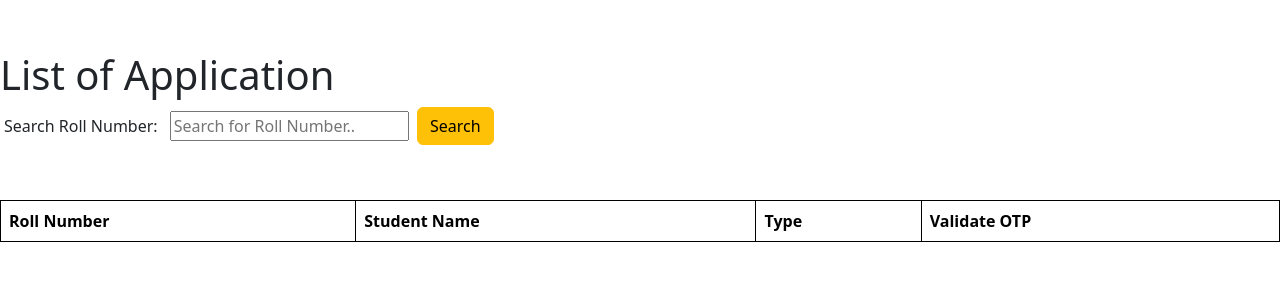
After one commit to JithinPonduru/Student-Outpass-System, a Django app: page /ListofApplicants in a window 1280 px wide. The commit adds this page. Shown: the top 300 px of the page. Run offline with Django 3.2, Linux system fonts and the light colour scheme; data comes from the database, SQL or seed files in the repository; both versions use the stored data as it was after the commit; lists and menus that the app fills with data are empty.

Commit message:
Completed

```diff
--- a/IDPAPP/models.py
+++ b/IDPAPP/models.py
@@ -12,9 +12,12 @@ class Student(models.Model):
     validation = models.BooleanField(default=False)
     StudentOut = models.BooleanField(default=False)
     StudentIn = models.BooleanField(default=True)
+    HomeOuting = models.BooleanField(default=False)
+    GeneralOuting = models.BooleanField(default=True)
     OutTime = models.CharField(max_length=200)
     InTime = models.CharField(max_length=200)
     otp_expiry = models.DateTimeField()
+    showinnotverified = models.BooleanField(default=True)
 
     def __str__(self):
         return self.roll
@@ -33,6 +36,8 @@ class OutRecord(models.Model):
     student = models.ForeignKey(Student, on_delete=models.CASCADE, related_name='out_records')
     OutDate = models.CharField(max_length=200)
     InDate = models.CharField(max_length=200)
+    HomeOuting = models.BooleanField(default=False)
+    GeneralOuting = models.BooleanField(default=True)
 
     def __str__(self):
         return f"{self.student.roll}"
--- a/IDPAPP/urls.py
+++ b/IDPAPP/urls.py
@@ -26,5 +26,9 @@ urlpatterns = [
     path('otp',views.verify_otp,name='OTP'),
     path('OutGoing',views.OutGoing,name='OutGoing'),
     path('InComing',views.Incoming,name='Incoming'),
-    path('StudentRecord',views.functiontemp,name='studentrecord')
+    path('StudentRecord',views.functiontemp,name='studentrecord'),
+    path('resendotp',views.ResendOTP,name='resendotp'),
+    path('viewotp',views.ViewOTP,name='viewotp'),
+    path('ListofApplicants', views.ListofApplicants, name='ListofApplicants'),
+
 ]
--- a/IDPAPP/views.py
+++ b/IDPAPP/views.py
@@ -13,6 +13,7 @@ from django.views.decorators.csrf import csrf_exempt
 
 indian_timezone = timezone.get_fixed_timezone(330)
 
+
 @csrf_exempt
 def index(request):
     if request.method == 'POST':
@@ -22,36 +23,41 @@ def index(request):
             roll_number = received_data.get('roll')
             roll_number = roll_number[:13]
             Uid = received_data.get('uid')
+            General = received_data.get('General')
+            Home = received_data.get('Home')
         except json.JSONDecodeError:
             Name = request.POST.get('name')
             roll_number = request.POST.get('roll')
             roll_number = roll_number[:13]
             Uid = request.POST.get('uid')
-        print(Name, roll_number, Uid)
+            General = request.POST.get('General')
+            Home = request.POST.get('Home')
         try:
             student = Test.objects.get(roll=roll_number)
-            phone_number = student.phone
+            phone_number = Test.objects.get(roll=roll_number).phone
 
             OTP = random.randint(100000, 999999)
-            account_sid = Twiliodetails.account_sid
-            auth_token = Twiliodetails.auth_token
-            client = Client(account_sid, auth_token)
-            message = client.messages.create(
-                body=f'\nHello, {OTP} is your OTP. Your child is leaving the camp with admission number {roll_number}. If you consent to your child leaving the campus, please share this. Good for a duration of five minutes.',
-                from_='+18587790079',
-                to='+91' + str(phone_number)
-            )
+            # account_sid = Twiliodetails.account_sid
+            # auth_token = Twiliodetails.auth_token
+            # client = Client(account_sid, auth_token)
+            # message = client.messages.create(
+            #     body=f'\nHello, {OTP} is your OTP. Your child is leaving the camp with admission number {roll_number} Name {student.name}. If you consent to your child leaving the campus, please share this. Good for a duration of five minutes.',
+            #     from_='+18587790079',
+            #     to='+91' + str(phone_number)
+            # )
             print(OTP)
-
             try:
                 student = Student.objects.get(roll=roll_number)
                 student.otp = OTP
-
+                student.GeneralOuting = General
+                student.HomeOuting = Home
             except Student.DoesNotExist:
                 student = Student.objects.create(roll=roll_number, name=Name, uid=Uid, otp=OTP,otp_expiry=timezone.now().astimezone(indian_timezone) + timezone.timedelta(minutes=5))
             student.validation = False
             student.InTime = ""
             student.OutTime = ""
+            student.GeneralOuting = General
+            student.HomeOuting = Home
             student.otp_expiry = timezone.now().astimezone(indian_timezone) + timezone.timedelta(minutes=5) + timezone.timedelta(hours=5, minutes=30)
             student.save()
             return render(request, 'index.html')
@@ -78,11 +84,10 @@ def verify_otp(request):
                 return HttpResponse('OTP expired. Please request a new OTP.')
 
             elif str(otp_input) == str(student.otp):
-                print('OTP verified')
                 student.validation = True
+                student.showinnotverified = False
                 student.save()
-                print(student.validation)
-                return redirect('/' ,{'verification' : True})
+                return render(request,'index.html' ,{'verification' : True})
 
             elif not student.validation:
                 return HttpResponse(f'Student is not Verified with Roll_number : {student.roll} and Name : {student.name} Please request an OTP.')
@@ -107,21 +112,28 @@ def OutGoing(request):
             roll_number = roll_number[:13]
 
         try:
-            print(roll_number)
-            student = Student.objects.get(roll=roll_number, validation=True)
-            print('student validated')
+            student = Student.objects.get(roll=roll_number, validation=True,StudentOut=False)
             now = timezone.now().astimezone(indian_timezone)
             timevar = now.strftime("%A, %d %B %Y %H:%M:%S")
             student.OutTime = timevar
             student.StudentOut = True
             student.StudentIn = False
             student.InTime = "Still out of campus"
+            phone_number = Test.objects.get(roll=roll_number).phone
+            account_sid = Twiliodetails.account_sid
+            auth_token = Twiliodetails.auth_token
+            client = Client(account_sid, auth_token)
+            # message = client.messages.create(
+            #     body=f'\nYour child with admission number {roll_number} has left the campus. If you have not consented to this, please contact the authorities.',
+            #     from_='+18587790079',
+            #     to='+91' + str(phone_number)
+            # )
             student.save()
-            dataitem = OutRecord.objects.create(student=student, OutDate=timevar)
+            dataitem = OutRecord.objects.create(student=student, OutDate=timevar , GeneralOuting=student.GeneralOuting, HomeOuting=student.HomeOuting)
             dataitem.save()
             return render(request, 'OutGoing.html', {'roll_number': roll_number})
         except Student.DoesNotExist:
-            return HttpResponse("Student not validated or not found.")
+            return HttpResponse("Student not validated or not found or already marked as out of campus.")
     else:
         return render(request, 'OutGoing.html')
 
@@ -137,7 +149,7 @@ def Incoming(request):
             roll_number = roll_number[:13]
 
         try:
-            student = Student.objects.get(roll=roll_number, validation=True)
+            student = Student.objects.get(roll=roll_number, validation=True,StudentOut=True)
             now = timezone.now().astimezone(indian_timezone)
             timevar = now.strftime("%A, %d %B %Y %H:%M:%S")
 
@@ -145,16 +157,27 @@ def Incoming(request):
             student.StudentOut = False
             student.StudentIn = True
             student.InTime = timevar
-            student.save()
+            account_sid = Twiliodetails.account_sid
+            auth_token = Twiliodetails.auth_token
+            client = Client(account_sid, auth_token)
+            phone_number = Test.objects.get(roll=roll_number).phone
+            # message = client.messages.create(
+            #     body=f'\nYour child with admission number {roll_number} has returned to the campus. If you have not consented to this, please contact the authorities.',
+            #     from_='+18587790079',
+            #     to='+91' + str(phone_number)
+            # )
+
+
             try:
                 dataitem = OutRecord.objects.get(student=student, InDate="")
                 dataitem.InDate = timevar
                 dataitem.save()
             except OutRecord.DoesNotExist:
                 return HttpResponse ("OutRecord not found.")
+            student.save()
             return render(request, 'Incoming.html', {'roll_number': roll_number})
         except Student.DoesNotExist:
-            return HttpResponse("Student not validated or not found.")
+            return HttpResponse("Student not validated or not found or already marked as in campus.")
     else:
         return render(request, 'Incoming.html')
 
@@ -172,10 +195,91 @@ def functiontemp(request):
         try:
             student = Student.objects.get(roll=roll_number)
             out_records = OutRecord.objects.filter(student=student)
-            for record in out_records:
-                print(record.OutDate, record.InDate)
             return render(request, 'StudentRecords.html', {'students': out_records,'studentdetails' : student})
         except Student.DoesNotExist:
             return HttpResponse("Student not found.")
     else:
         return render(request, 'StudentRecords.html')
+
+@csrf_exempt
+def ResendOTP(request):
+    if request.method == 'POST':
+        try:
+            received_data = json.loads(request.body)
+            roll_number = received_data.get('roll')
+            roll_number = roll_number[:13]
+        except json.JSONDecodeError:
+            roll_number = request.POST.get('roll')
+            roll_number = roll_number[:13]
+        try:
+            student = Student.objects.get(roll=roll_number)
+            phone_number = Test.objects.get(roll=roll_number).phone
+            if student.otp_expiry < timezone.now():
+                OTP = random.randint(100000, 999999)
+                student.otp = OTP
+                student.otp_expiry = timezone.now().astimezone(indian_timezone) + timezone.timedelta(minutes=5)
+                student.save()
+                account_sid = Twiliodetails.account_sid
+                auth_token = Twiliodetails.auth_token
+                client = Client(account_sid, auth_token)
+                # message = client.messages.create(
+                #     body=f'\nHello, {OTP} is your OTP. Your child is leaving the camp with admission number {roll_number} Name {student.name}. If you consent to your child leaving the campus, please share this. Good for a duration of five minutes.',
+                #     from_='+18587790079',
+                #     to='+91' + str(phone_number)
+                # )
+                return render(request, 'index.html', {'resendstatus':"OTP sent successfully."})
+            else:
+                return render(request, 'index.html', {'resendstatus':"OTP Not Expired"})
+
+        except Student.DoesNotExist:
+            return  render(request, 'index.html', {'resendstatus': "Student not found."})
+    else:
+        return render(request, 'index.html')
+
+
+@csrf_exempt
+def ViewOTP(request):
+    if request.method == 'POST':
+        try:
+            received_data = json.loads(request.body)
+            roll_number = received_data.get('roll')
+            roll_number = roll_number[:13]
+        except json.JSONDecodeError:
+            roll_number = request.POST.get('roll')
+            roll_number = roll_number[:13]
+        try:
+            student = Student.objects.get(roll=roll_number)
+            if student.otp_expiry < timezone.now():
+                return HttpResponse('OTP expired. Please request a new OTP.')
+            else:
+                context = {
+                    'temp': {
+                        'validation': True,  # Example boolean value for validation
+                        'viewotp': student.otp,  # Example value for viewotp
+                        'roll_number': student.roll  # Example value for roll_number
+                    }
+                }
+                return render(request, 'index.html', context)
+        except Student.DoesNotExist:
+            return HttpResponse("Student not found.")
+    else:
+        return render(request, 'index.html')
+
+
+
+
+def ListofApplicants(request):
+    if request.method == 'POST':
+        try:
+            received_data = json.loads(request.body)
+            roll_number = received_data.get('roll')
+        except json.JSONDecodeError:
+            roll_number = request.POST.get('roll')
+        try:
+            Notvalidatedstudents = Student.objects.filter(roll=roll_number,showinnotverified=True)
+            return render(request, 'ListofApplicants.html', {'Notvalidatedstudents': Notvalidatedstudents})
+        except Student.DoesNotExist:
+            return HttpResponse("Student not found.")
+    else:
+        Notvalidatedstudents = Student.objects.filter(validation=False)
+        return render(request, 'ListofApplicants.html', {'Notvalidatedstudents': Notvalidatedstudents})
--- /dev/null
+++ b/templates/ListofApplicants.html
@@ -0,0 +1,93 @@
+<!DOCTYPE html>
+<html lang="en">
+  <head>
+    <meta charset="UTF-8" />
+    <meta name="viewport" content="width=device-width, initial-scale=1.0" />
+    <title>List of Applicants</title>
+    <link
+      href="https://cdn.jsdelivr.net/npm/bootstrap@5.3.3/dist/css/bootstrap.min.css"
+      rel="stylesheet"
+      integrity="sha384-QWTKZyjpPEjISv5WaRU9OFeRpok6YctnYmDr5pNlyT2bRjXh0JMhjY6hW+ALEwIH"
+      crossorigin="anonymous"
+    />
+    <style>
+        input::-webkit-outer-spin-button,
+        input::-webkit-inner-spin-button {
+               -webkit-appearance: none;
+                margin: 0;
+        }
+
+        input[type=number] {
+            -moz-appearance: textfield;
+        }
+    </style>
+  </head>
+  <body>
+    <h1 style="margin-top: 4%">List of Application</h1>
+
+    <form action="/ListofApplicants" method="POST">
+      {% csrf_token %}
+      <label for="input" style="margin: 4px">Search Roll Number:</label>
+      <input
+        type="text"
+        name="roll"
+        style="margin: 4px"
+        placeholder="Search for Roll Number.."
+        maxlength="13"
+      />
+      <button type="submit" class="btn btn-warning" style="margin-bottom: 4px">
+        Search
+      </button>
+    </form>
+
+    <div>
+      <table
+        style="margin-top: 4%; border-collapse: collapse; width: 100%"
+        class="table"
+      >
+        <thead>
+          <tr>
+            <th style="border: 1px solid black; padding: 8px">Roll Number</th>
+            <th style="border: 1px solid black; padding: 8px">Student Name</th>
+            <th style="border: 1px solid black; padding: 8px">Type</th>
+            <th style="border: 1px solid black; padding: 8px">Validate OTP</th>
+          </tr>
+        </thead>
+        <tbody>
+          {% for student in Notvalidatedstudents %}
+          <tr>
+            <td style="border: 1px solid black; padding: 8px">
+              {{ student.roll }}
+            </td>
+            <td style="border: 1px solid black; padding: 8px">
+              {{ student.name }}
+            </td>
+            <td style="border: 1px solid black; padding: 8px">
+              {% if student.HomeOuting %} Home {% else %} General {% endif %}
+            </td>
+            <td style="border: 1px solid black; padding: 8px">
+              <form action="/otp" method="POST">
+                {% csrf_token %}
+                <!-- You can add any input fields here -->
+                <input type="hidden" name="roll" value="{{ student.roll }}" />
+                <input
+                  type="number"
+                  name="otp"
+                  style="border: 1px solid black; padding: 4px"
+                />
+                <button
+                  type="submit"
+                  class="btn btn-warning"
+                  style="margin-bottom: 4px"
+                >
+                  Submit
+                </button>
+              </form>
+            </td>
+          </tr>
+          {% endfor %}
+        </tbody>
+      </table>
+    </div>
+  </body>
+</html>
```
Also changed, not shown: templates/StudentRecords.html (+14 -3 lines), templates/index.html (+140 -12 lines), IDPAPP/migrations/0018_outrecord_flag.py (added), IDPAPP/migrations/0019_remove_outrecord_flag.py (added), IDPAPP/migrations/0020_outrecord_homeouting_student_generalouting_and_more.py (added), IDPAPP/migrations/0021_remove_outrecord_homeouting_and_more.py (added), IDPAPP/migrations/0022_outrecord_generalouting_outrecord_homeouting_and_more.py (added), IDPAPP/migrations/0023_student_showinnotverified.py (added), db.sqlite3.
